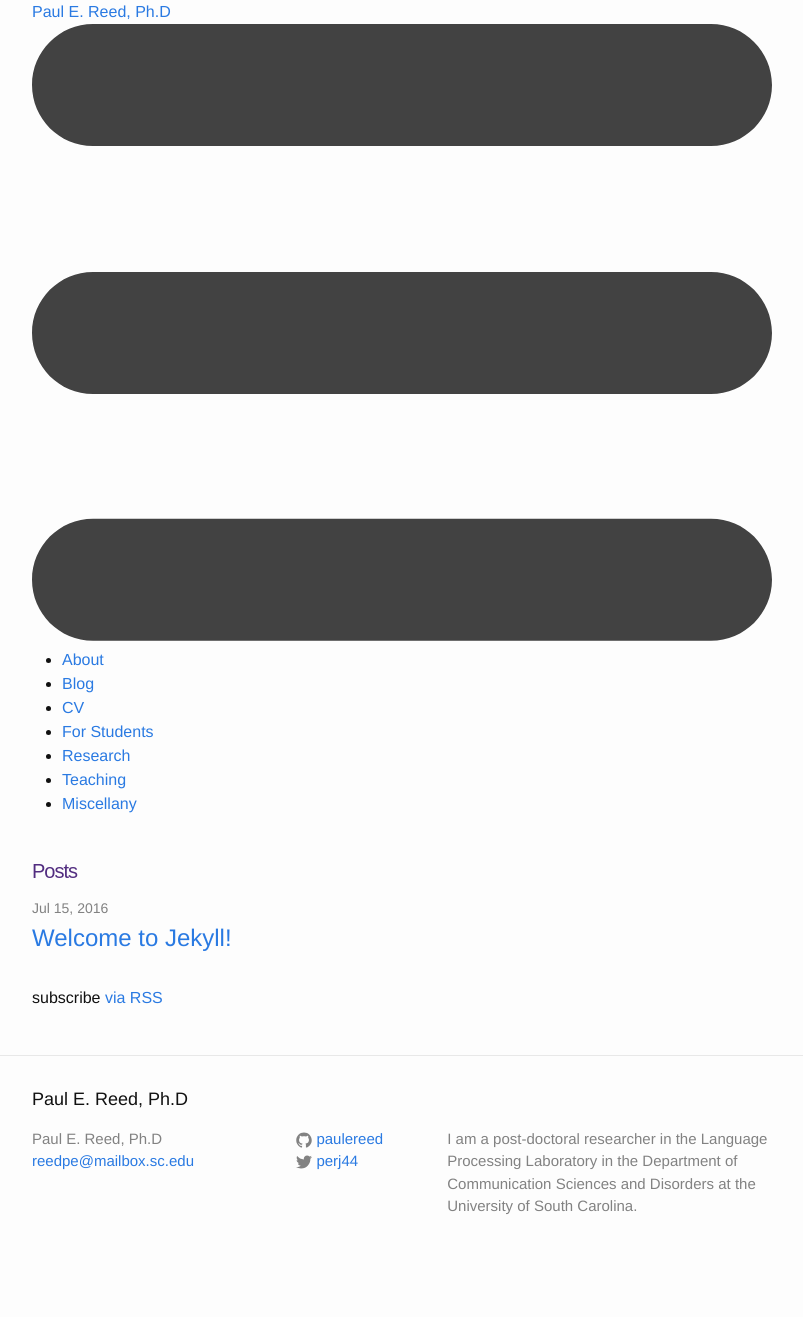
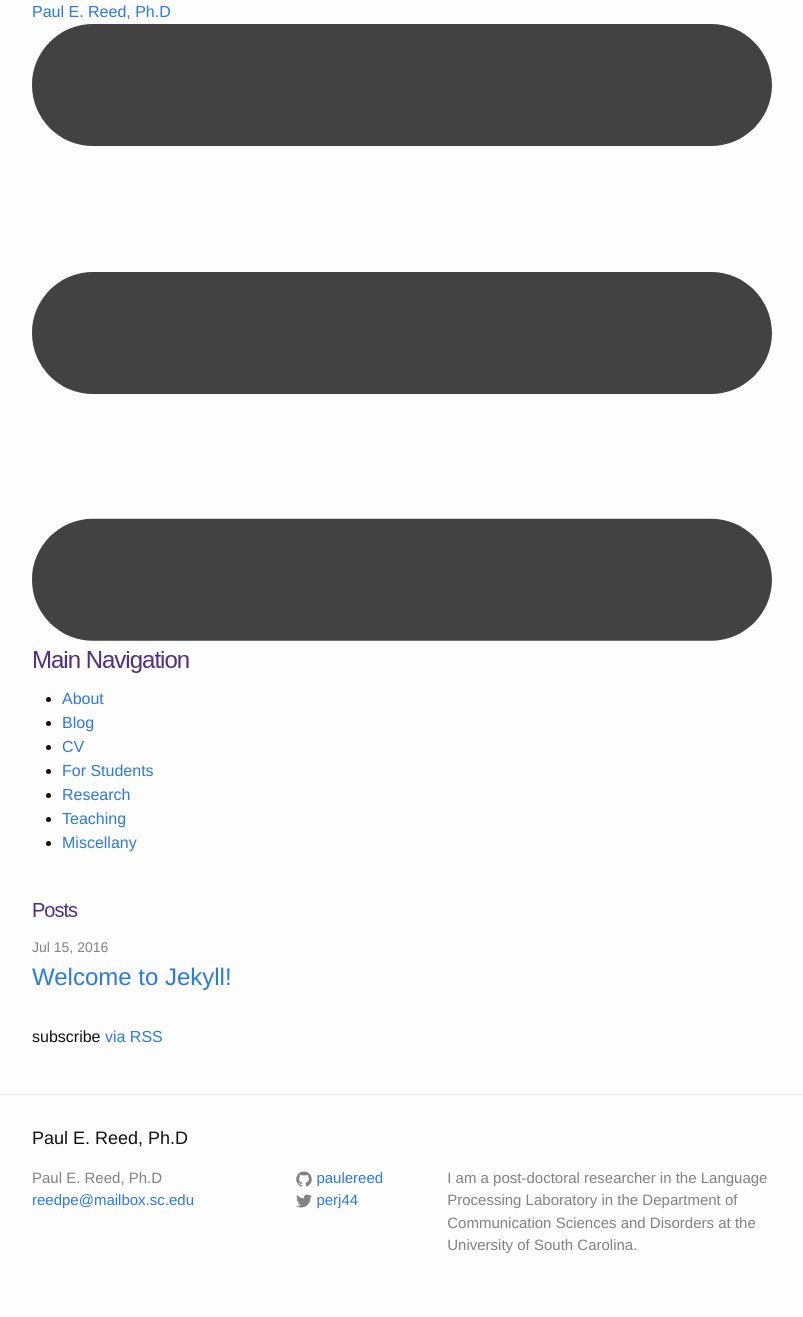
Before and after one commit to paulereed/paulereed.github.io, a Jekyll site: the page built from index.html, in a window 1280 px wide. Shown: the whole page, without its empty margins (238-1041 px from the left). Built offline with Jekyll 4.4.1, drawn with Linux system fonts in a browser that asks for light colours; before the commit the page ends 1278 px from its top, so only the background shows below that.

Commit message:
fixing bugs

```diff
--- a/_includes/header.html
+++ b/_includes/header.html
@@ -13,7 +13,7 @@
         </svg>
       </a>
 
-      <div class="trigger">
+      <div class="trigger"><h1>Main Navigation</h1>
         {% include nav.html %}
       </div>
     </nav>
--- a/_sass/-mobile-header.scss
+++ /dev/null
@@ -1,82 +0,0 @@
-@media only screen and (max-width: 600px) {
-
-.site-nav h1 {
-		border-bottom: 3px solid transparent;
-		cursor: pointer;
-		display: none; /* Standard. IE8+, Saf, FF3+ */
-		height: 23px;
-		left: auto;
-		margin-top: 10px;
-		position: static;
-		white-space: nowrap;
-	}
-
-.site-nav .menu {
-		border: 3px solid transparent;
-		border-top: 0;
-		/* bg and border colors set in header */
-		-moz-box-shadow: 0px 2px 2px rgba(0,0,0,0.8);
-		-webkit-box-shadow: 0px 2px 2px rgba(0,0,0,0.8);
-		box-shadow: 0px 2px 2px rgba(0,0,0,0.8);
-		/* Hide until activated */
-		display: block;
-		left: -3px;
-		min-width: 215px;
-/*		margin-top: 36px; */
-		padding: 4px 0;
-		position: relative;
-		right: -3px;
-		z-index: 999;
-	}
-
-
-.site-nav .menu.open {
-		display: block;
-	}
-
-.site-nav .menu li {
-		display: block;
-		margin: 0;
-		color: #522d80;
-	}
-
-.site-nav ul.menu a {
-	background: #fff;
-	color: #522d80;
-
-}
-
-.site-nav a,
-	.site-nav li.current-menu-item > a {
-		padding: 4px 10px;
-	}
-
-.site-nav .menu > li {
-		height: auto;
-		text-align: left;
-	}
-
-.site-nav .sub-menu {
-		border: 0;
-		-moz-box-shadow: none; /* FF3.5+ */
-		-webkit-box-shadow: none; /* Saf3+, Chrome */
-		box-shadow: none; /* Standard. Opera 10.5, IE9 */
-		display: block;
-		font-family: 'Titillium Web', Helvetica, Arial, Verdana, sans-serif;
-		position: relative;
-		min-width: 215px;
-		max-width: 215px;
-		top: auto;
-		text-transform: uppercase;
-		right: auto;
-		width: auto;
-	}
-
-	.site-nav .sub-menu {
-		padding-left: 16px;
-	}
-	.site-nav .sub-menu li.current-menu-item > a {
-		border: 0;
-	}
-
-}
```
Also changed, not shown: 2 other files.
